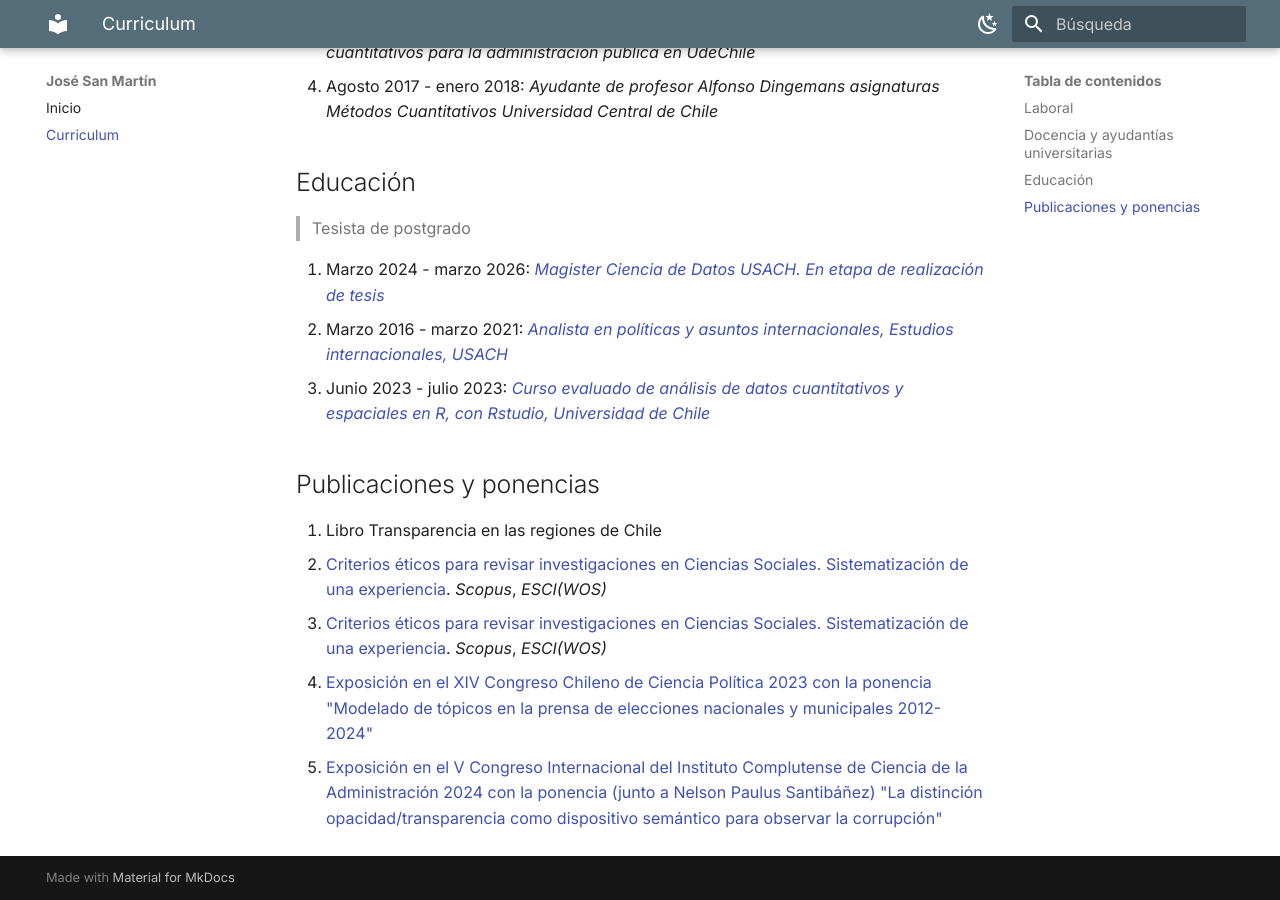
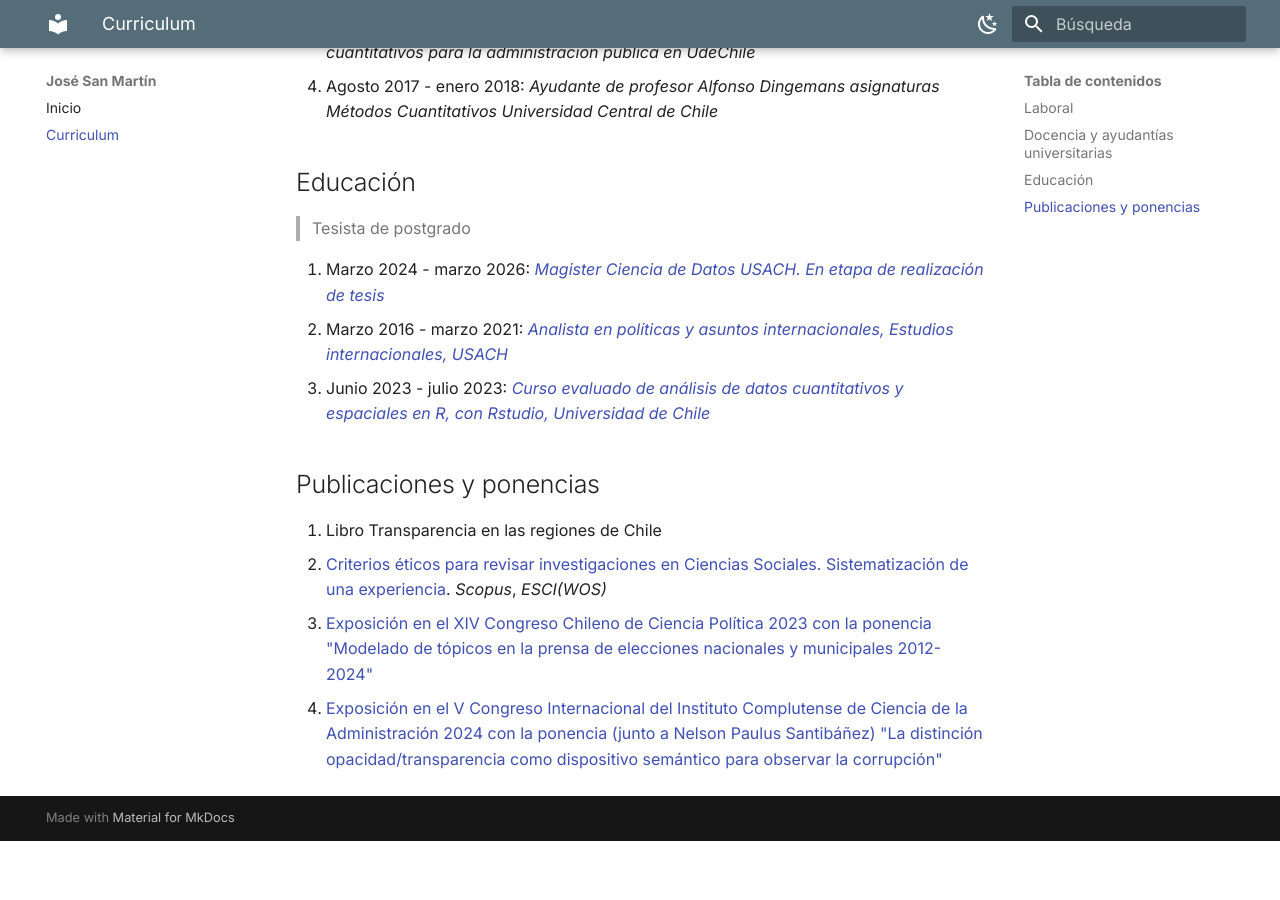
Before and after one commit to joseluissanmartinmelio/the-corner, an MkDocs documentation site: the page built from docs/curriculum.md, in a window 1280 px wide and 900 px high, scrolled down 771 px. Built offline with MkDocs 1.6.1 and Material for MkDocs 9.7.7, drawn with Linux system fonts in a browser that asks for light colours; after the commit the page ends 1612 px from its top, so only the background shows below that.

Commit message:
silly error fix

```diff
--- a/docs/curriculum.md
+++ b/docs/curriculum.md
@@ -30,6 +30,5 @@
 
 1. Libro Transparencia en las regiones de Chile
 2. [Criterios éticos para revisar investigaciones en Ciencias Sociales. Sistematización de una experiencia](https://doi.org/10.5944/empiria.54.2022.33739). *Scopus*, *ESCI(WOS)*
-2. [Criterios éticos para revisar investigaciones en Ciencias Sociales. Sistematización de una experiencia](https://doi.org/10.5944/empiria.54.2022.33739). *Scopus*, *ESCI(WOS)*
 3. [Exposición en el XIV Congreso Chileno de Ciencia Política 2023 con la ponencia "Modelado de tópicos en la prensa de elecciones nacionales y municipales 2012-2024"](https://drive.google.com/file/d/1tV-8E32lwpJcm2QlXcpiLlZHeUUoAsZb/view?usp=sharing)
 4. [Exposición en el V Congreso Internacional del Instituto Complutense de Ciencia de la Administración 2024 con la ponencia (junto a Nelson Paulus Santibáñez) "La distinción opacidad/transparencia como dispositivo semántico para observar la corrupción"](https://drive.google.com/file/d/1AyjQLylEK4TtIAxK8hI5SQD2utnSVol8/view?usp=sharing)
```
